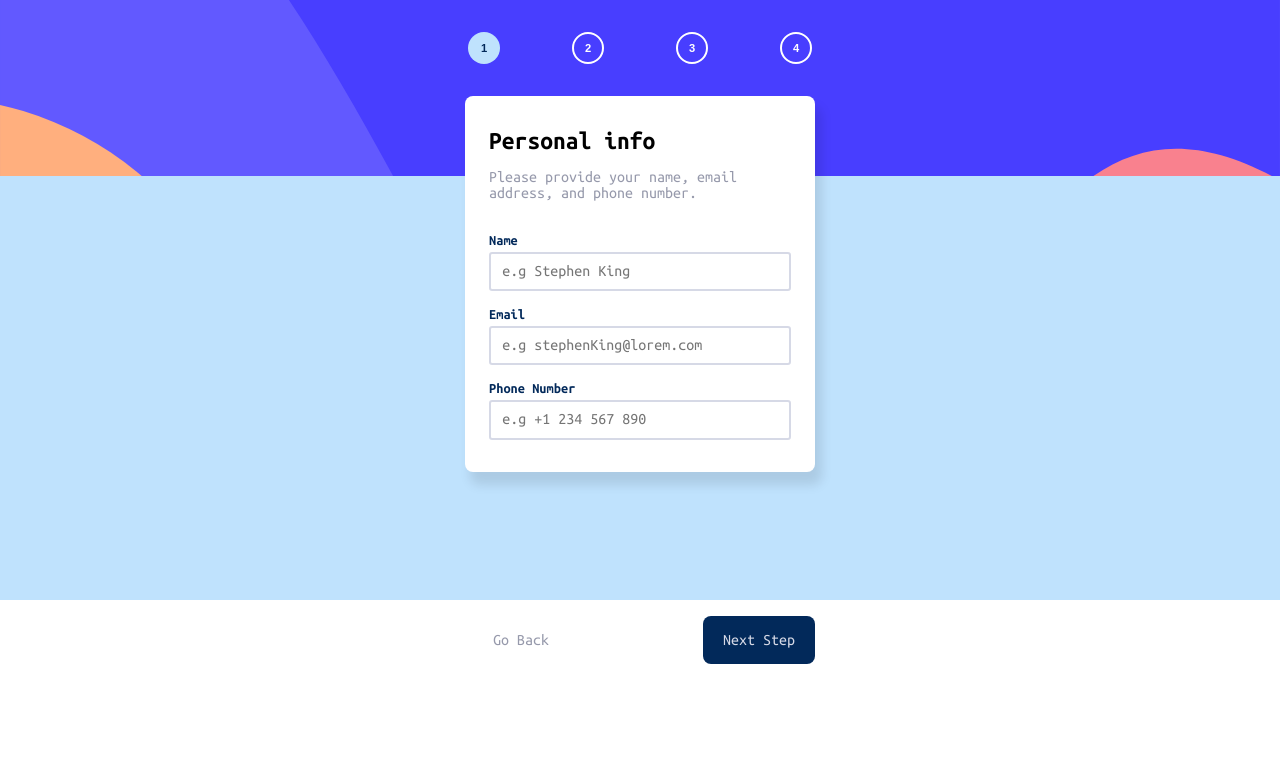
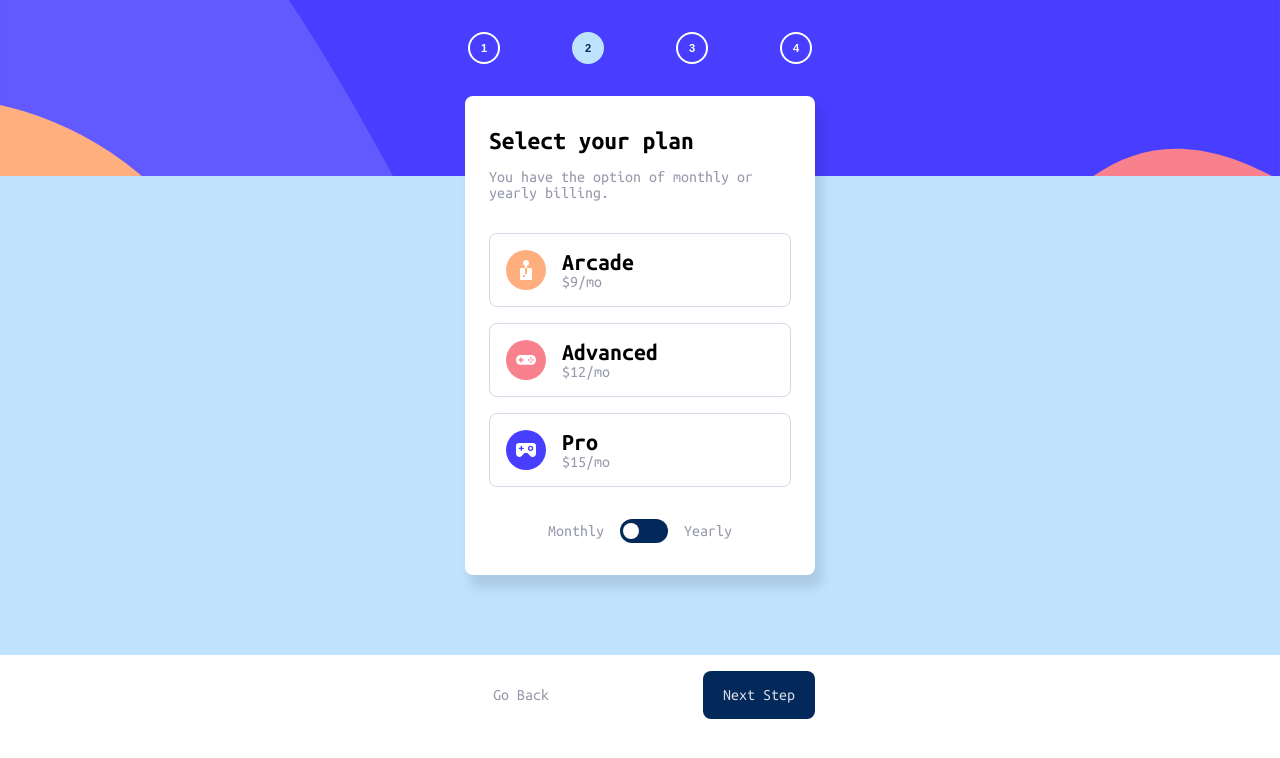
Before and after one commit to Uyimolo/Multi-step-form, a React (Vite) app: page / in a window 1280 px wide. Both pictures are taken after a click on the button "Next Step". Shown: the top 758 px of the page. Built offline with nearby package versions, Linux system fonts and the light colour scheme.

Commit message:
added an isValidated property to objects in subData array, to prevent users from moving to next step before completing the present step. custom validation logic for each step will be added after i build all steps

```diff
--- a/src/App.css
+++ b/src/App.css
@@ -90,7 +90,7 @@ p {
 
 .step-container {
   background-color: var(--Light-blue);
-  padding-bottom: 3rem;
+  min-height: 450px;
 }
 
 .next-prev-btns-container {
@@ -99,6 +99,7 @@ p {
   margin: auto;
   display: flex;
   justify-content: space-between;
+
 }
 
 .btn {
@@ -207,7 +208,7 @@ p {
   height: 1rem;
   background-color: var(--White);
   border-radius: 50%;
-  transition: .5s cubic-bezier(0.175, 0.885, 0.32, 1.275);
+  transition: 0.5s cubic-bezier(0.175, 0.885, 0.32, 1.275);
 }
 
 .sub-duration-yearly {
--- a/src/components/StepsContainer.jsx
+++ b/src/components/StepsContainer.jsx
@@ -1,36 +1,42 @@
 /* eslint-disable react/prop-types */
-import { useEffect, useReducer} from "react"
-import StepOne from "./StepOne"
-import StepTwo from "./StepTwo";
+import { useEffect, useReducer } from 'react';
+import StepOne from './StepOne';
+import StepTwo from './StepTwo';
 
-const StepsContainer = ({stepCount, subDuration, setSubDuration}) => {
-
+const StepsContainer = ({
+  stepCount,
+  setStepCount,
+  subDuration,
+  setSubDuration,
+}) => {
   const initialState = [
     {
       step: 'Personal info',
       name: '',
       email: '',
       phone: '',
+      isValidated: true,
     },
     {
       step: 'Select plan',
       plan: '',
       duration: '',
-    amount: ''
+      amount: '',
+      isValidated: true,
     },
 
     // TODO: add more objects as i build more steps
   ];
 
   useEffect(() => {
-    console.log(subData)
-  })
+    console.log(subData);
+  });
 
   const reducer = (state, action) => {
     let updatedStepIndex;
     switch (action.type) {
       case 'UPDATE_SUBDATA':
-      updatedStepIndex = state.findIndex(step => step.step === action.step);
+        updatedStepIndex = state.findIndex((step) => step.step === action.step);
         return [
           ...state.slice(0, updatedStepIndex),
           { ...state[updatedStepIndex], [action.field]: action.value },
@@ -41,32 +47,54 @@ const StepsContainer = ({stepCount, subDuration, setSubDuration}) => {
     }
   };
 
-
-
-  const [subData, dispatch] = useReducer(reducer, initialState)
+  const [subData, dispatch] = useReducer(reducer, initialState);
 
   const handleSubDataUpdate = (step, field, value) => {
-    dispatch({ type: 'UPDATE_SUBDATA', step, field, value })
+    dispatch({ type: 'UPDATE_SUBDATA', step, field, value });
+  };
+
+  const handleStepNavigation = (type) => {
+    if (type === 'previous' && stepCount !== 1) setStepCount(stepCount - 1);
+    else if (type === 'next' && subData[stepCount - 1].isValidated === true && stepCount < 4 ) { setStepCount(stepCount + 1); console.log(subData) }
+    else {
+      return;
     }
+  };
 
   return (
-    <div className="steps-container">
+    <div className='steps-container'>
+      <div className='step-container'>
+        {stepCount === 1 && (
+          <StepOne handleSubDataUpdate={handleSubDataUpdate} subData={subData} />
+        )}
 
-      <div className="step-container">
-        {stepCount === 1 && <StepOne handleSubDataUpdate={handleSubDataUpdate} />
-        }
-
-        {stepCount === 2 && <StepTwo subDuration={subDuration} setSubDuration={setSubDuration} handleSubDataUpdate={handleSubDataUpdate}  />}
-
+        {stepCount === 2 && (
+          <StepTwo
+            subDuration={subDuration}
+            setSubDuration={setSubDuration}
+            handleSubDataUpdate={handleSubDataUpdate}
+          />
+        )}
       </div>
 
-      <div className="next-prev-btns-container">
-      <button className="previous-btn btn">Go Back</button>
-      <button className="next-btn btn">Next Step</button>
-
+      <div className='next-prev-btns-container'>
+        {stepCount < 2 ? (
+          <div></div>
+        ) : (
+          <button
+            className='previous-btn btn'
+            onClick={() => handleStepNavigation('previous')}>
+            Go Back
+          </button>
+        )}
+        <button
+          className='next-btn btn'
+          onClick={() => handleStepNavigation('next')}>
+          Next Step
+        </button>
       </div>
     </div>
-  )
-}
+  );
+};
 
-export default StepsContainer
+export default StepsContainer;
```
Also changed, not shown: src/components/StepOne.jsx (+8 -2 lines). Lines whose indentation alone changed are shown as unchanged.
